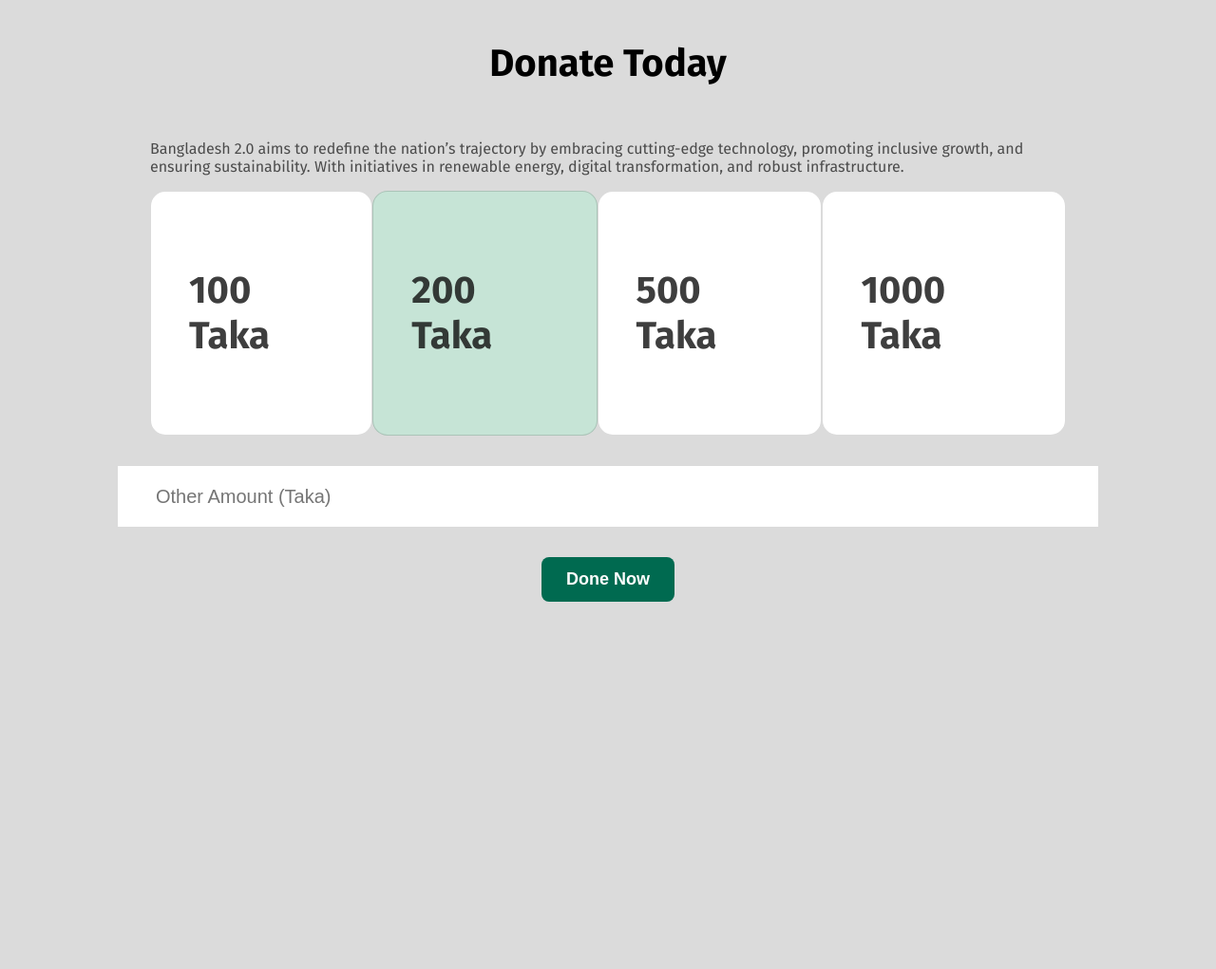
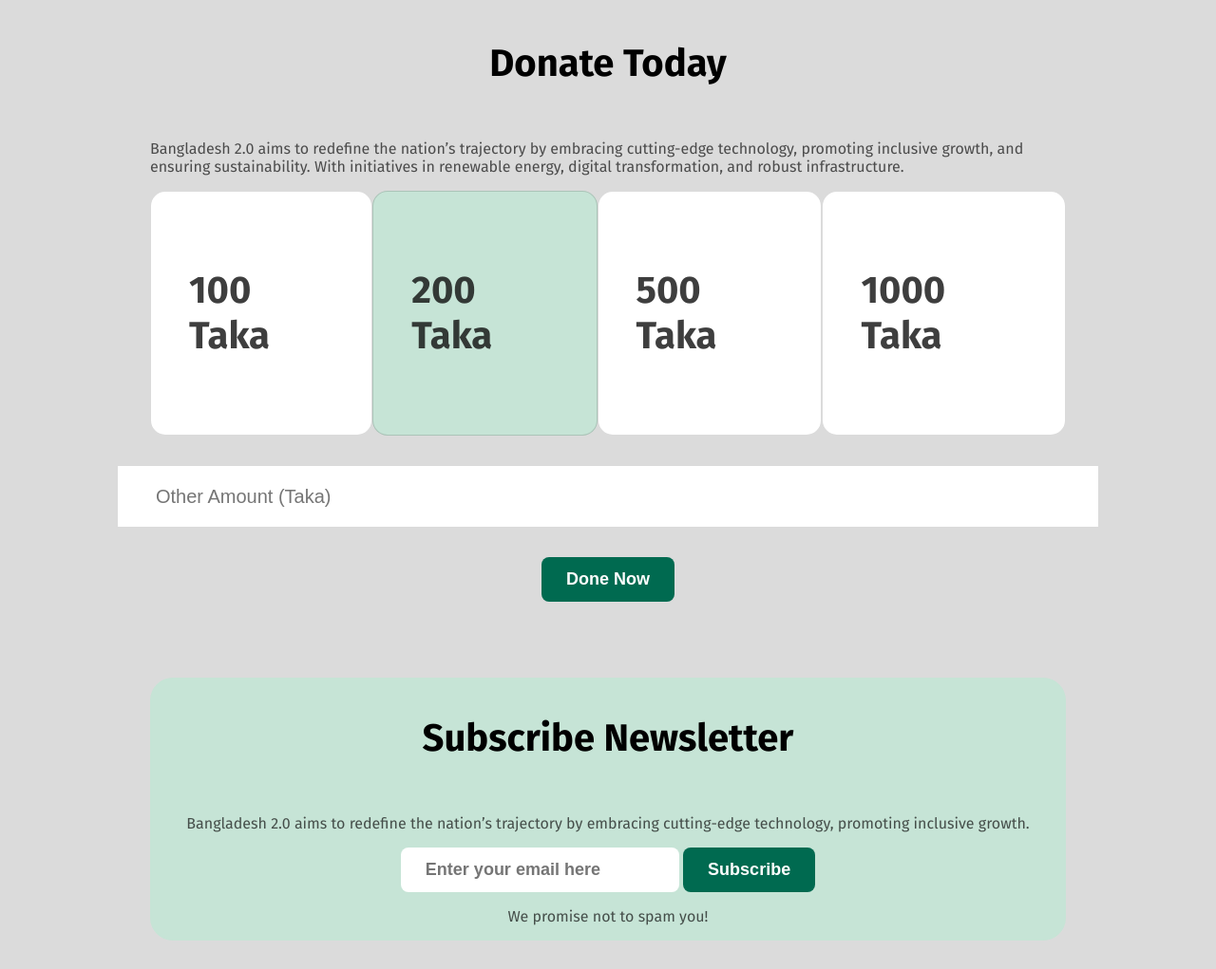
Before and after one commit to rahat331/Assignment-01, a plain HTML site: page index.html in a window 1280 px wide. Shown: the part 3682-4703 px from the top of the page at 95% size. Before the commit the page ends 4396 px from the top, so only its background shows below. Drawn offline with Linux system fonts and the light colour scheme.

Commit message:
body part done

```diff
--- a/index.html
+++ b/index.html
@@ -192,6 +192,22 @@
 
     </section>
 
+    <section class="subscribe-section">
+
+      <div class="donate-container">
+        <h3 class="donate-title">Subscribe Newsletter</h3>
+        <p class="donate-p" >Bangladesh 2.0 aims to redefine the nation’s trajectory by embracing cutting-edge technology, promoting inclusive growth.</p>
+
+        <div class="inp-fd">
+          <input class="last-fld" type="text" placeholder="Enter your email here">
+          <button class="cards-r-btn">Subscribe</button>
+        </div>
+        <p class="donate-p">We promise not to spam you!</p>
+
+      </div>
+
+    </section>
+
 
 
   </main>
--- a/styles/style.css
+++ b/styles/style.css
@@ -384,3 +384,22 @@ color: rgba(14, 14, 14, 0.3);
 /* donate end */
 
 /* subscribe start */
+
+.subscribe-section{
+  margin: 30px 150px;
+  border-radius: 24px;
+background: rgb(198, 228, 214);
+
+}
+
+.last-fld{
+  font-size: 18px;
+font-weight: 600;
+color: (14, 14, 14, 0.3);
+border-radius: 8px;
+background: rgb(255, 255, 255);
+padding: 13px 26px 13px 26px;
+border: none;
+}
+
+/* subscribe end */
```
